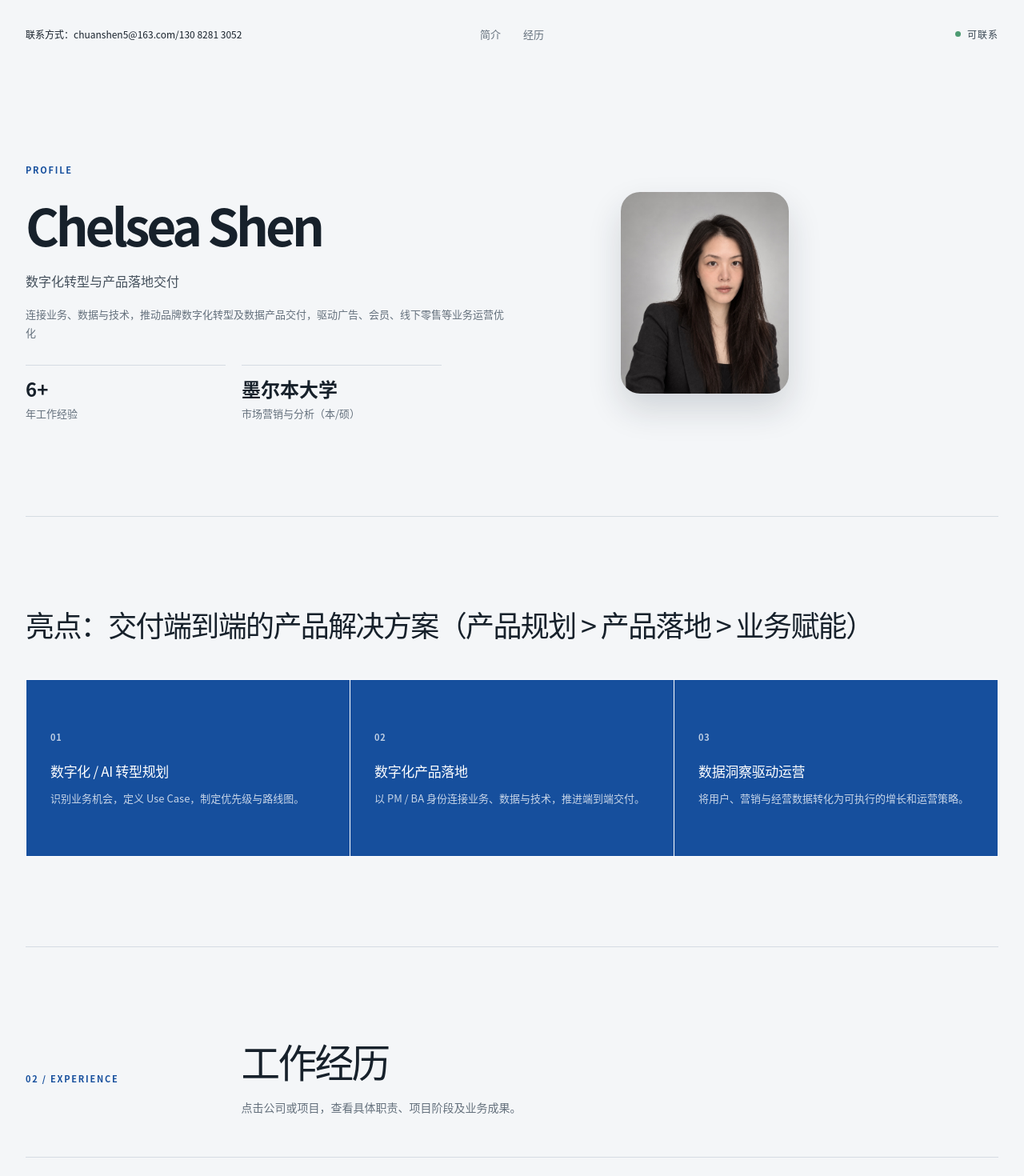
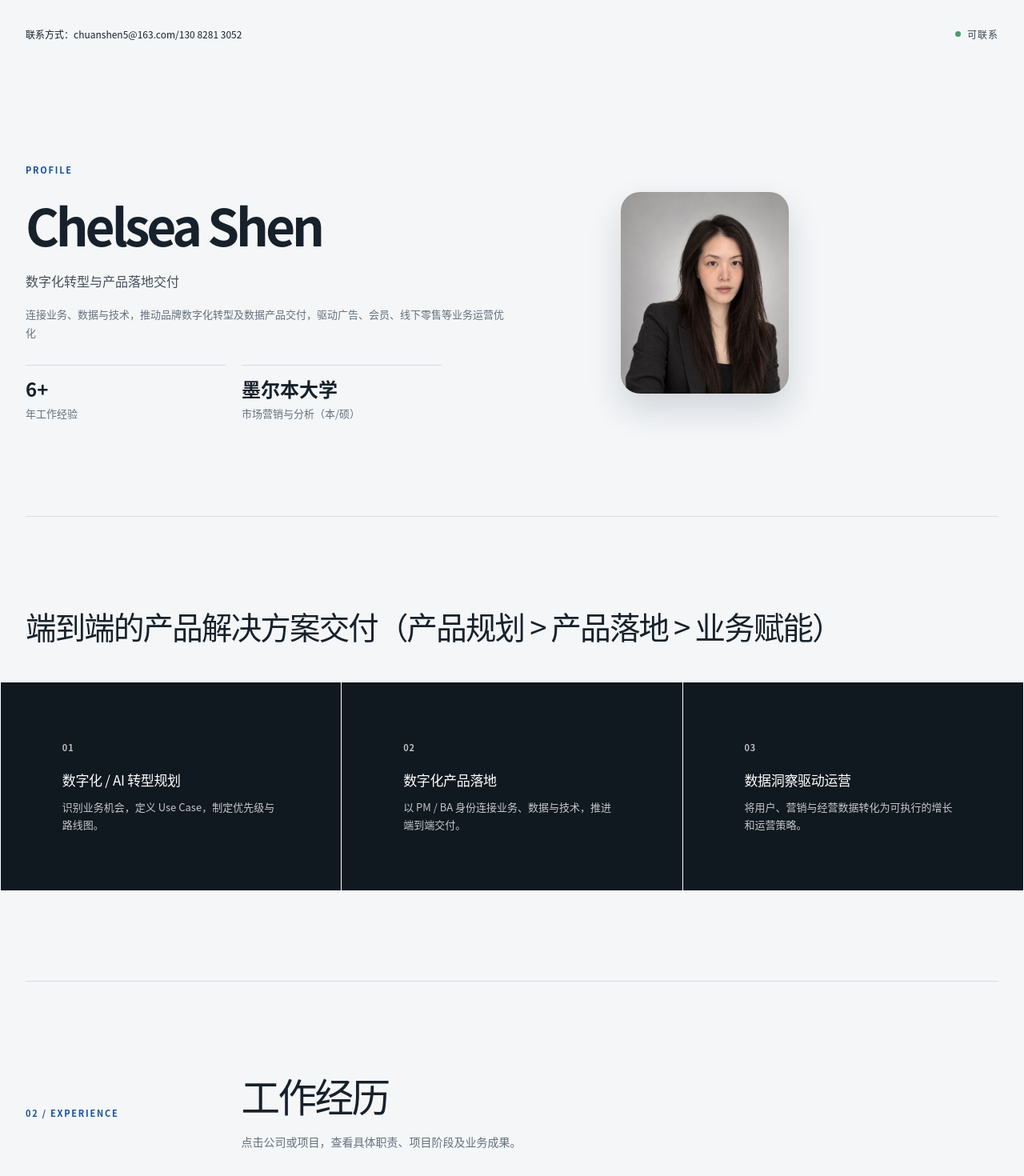
Before and after one commit to chelsea515/chelseashen_d, a Next.js app: page / in a window 1280 px wide. Shown: the top 1470 px of the page at 80% size. Built offline with nearby package versions, Linux system fonts and the light colour scheme.

Commit message:
feat: refine profile highlight section

```diff
--- a/app/globals.css
+++ b/app/globals.css
@@ -8,6 +8,7 @@
   --line: #d5dce3;
   --blue: #164f9d;
   --blue-soft: #e9f0fa;
+  --charcoal: #101820;
   --green: #4d9a72;
 }
 
@@ -30,7 +31,7 @@ main { overflow: hidden; }
   margin: 0 auto;
   height: 86px;
   display: grid;
-  grid-template-columns: 1fr auto 1fr;
+  grid-template-columns: 1fr auto;
   align-items: center;
 }
 .wordmark { display: inline-flex; align-items: center; gap: 10px; width: fit-content; font-weight: 650; text-decoration: none; letter-spacing: .01em; }
@@ -70,14 +71,14 @@ nav a:hover { color: var(--blue); }
 
 .section { width: min(1400px, calc(100% - 64px)); margin: 0 auto; padding: 112px 0; border-bottom: 1px solid var(--line); }
 .profile { display: grid; grid-template-columns: minmax(0, 1fr); gap: 46px; }
-.profile h2 { margin: 0; font-size: 36px; letter-spacing: -.045em; line-height: 1.25; white-space: nowrap; }
+.profile h2 { margin: 0; font-size: clamp(24px, 3vw, 40px); letter-spacing: -.045em; line-height: 1.25; white-space: nowrap; }
 .section-heading h2, .education h2 { margin: 0; font-size: clamp(31px, 3.8vw, 54px); letter-spacing: -.055em; line-height: 1.25; }
 .section-intro { max-width: 680px; margin: 22px 0 50px; color: var(--muted); font-size: 16px; }
-.capability-list { display: grid; grid-template-columns: repeat(3, 1fr); gap: 1px; background: #fff; border: 1px solid #fff; }
-.capability-list article { min-height: 220px; padding: 36px 30px; background: var(--blue); color: #fff; display: flex; flex-direction: column; justify-content: center; }
+.capability-list { width: 100vw; margin-left: calc(50% - 50vw); margin-right: calc(50% - 50vw); display: grid; grid-template-columns: repeat(3, 1fr); gap: 1px; background: #fff; border: 1px solid #fff; }
+.capability-list article { min-height: 260px; padding: 44px clamp(30px, 6vw, 86px); background: var(--charcoal); color: #fff; display: flex; flex-direction: column; justify-content: center; }
 .capability-list article + article { border-left: 0; }
 .capability-list span { color: rgba(255, 255, 255, .72); font-size: 11px; font-weight: 700; letter-spacing: .08em; }
-.capability-list h3 { margin: 20px 0 9px; color: #fff; font-size: 17px; letter-spacing: -.02em; }
+.capability-list h3 { margin: 18px 0 9px; color: #fff; font-size: 17px; letter-spacing: -.02em; }
 .capability-list p { margin: 0; color: rgba(255, 255, 255, .76); font-size: 13px; }
 
 .section-heading { display: grid; grid-template-columns: 180px 1fr; column-gap: clamp(30px, 7vw, 130px); align-items: end; }
@@ -127,11 +128,9 @@ button:focus-visible, a:focus-visible { outline: 3px solid #8eb2e4; outline-offs
 @media (max-width: 900px) {
   .site-header, .hero, .section, footer { width: min(100% - 40px, 700px); }
   .site-header { grid-template-columns: 1fr auto; height: 72px; }
-  .site-header nav { display: none; }
   .hero { grid-template-columns: 1fr 180px; gap: 36px; padding: 74px 0 60px; min-height: auto; }
   .portrait { width: 160px; height: 194px; border-radius: 22px; }
   .profile, .section-heading, .education { grid-template-columns: 1fr; gap: 22px; }
-  .profile h2 { font-size: 28px; }
   .capability-list { grid-column: auto; }
   .section-heading p { grid-column: auto; }
   .employer-panel { padding: 30px 26px 42px; }
--- a/app/page.tsx
+++ b/app/page.tsx
@@ -282,10 +282,6 @@ export default function Home() {
           <span> / </span>
           <a href="tel:+8613082813052">130 8281 3052</a>
         </div>
-        <nav aria-label="页面导航">
-          <a href="#profile">简介</a>
-          <a href="#experience">经历</a>
-        </nav>
         <a className="availability" href="mailto:chuanshen5@163.com">
           <span aria-hidden="true" /> 可联系
         </a>
@@ -317,7 +313,7 @@ export default function Home() {
 
       <section className="section profile" id="profile" aria-labelledby="profile-title">
         <div>
-          <h2 id="profile-title">亮点：交付端到端的产品解决方案（产品规划 &gt; 产品落地 &gt; 业务赋能）</h2>
+          <h2 id="profile-title">端到端的产品解决方案交付（产品规划 &gt; 产品落地 &gt; 业务赋能）</h2>
         </div>
         <div className="capability-list">
           <article><span>01</span><h3>数字化 / AI 转型规划</h3><p>识别业务机会，定义 Use Case，制定优先级与路线图。</p></article>
```
Also changed, not shown: 1 other file (tests, documents, lock files or other folders).
